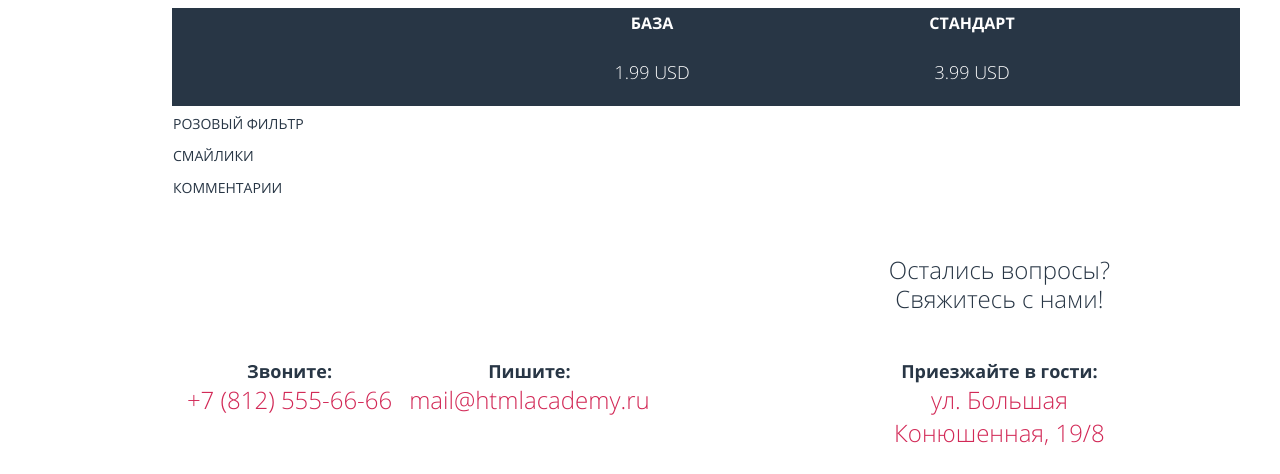
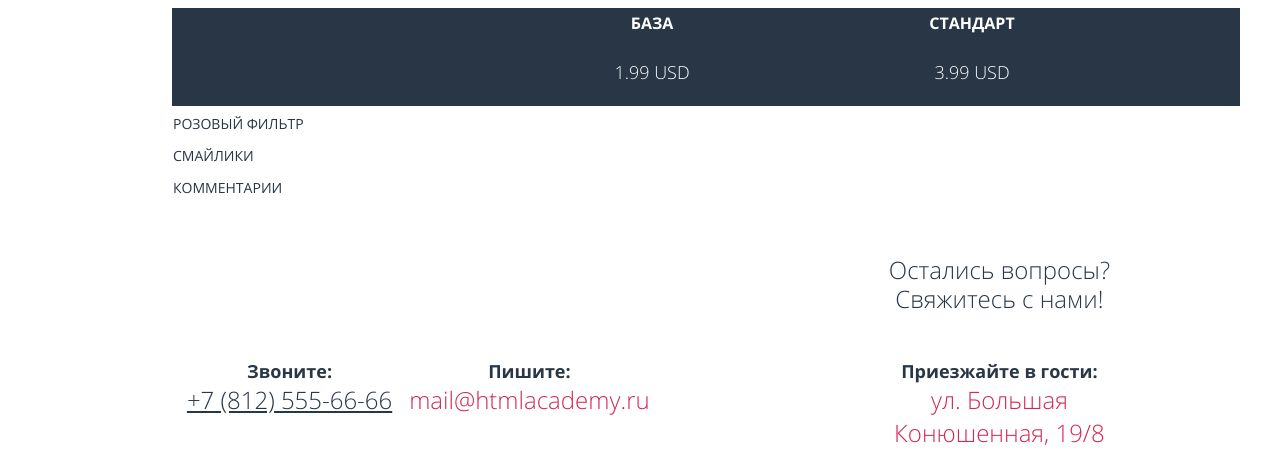
Before and after one commit to ant-druha/1924739-pink-24, a website: page source/index.html in a window 1280 px wide. In both pictures the pointer is over the link "+7 (812) 555-66-66". Shown: the part 1871-2345 px from the top of the page. Drawn offline with nearby package versions, Linux system fonts and the light colour scheme; files that its build step writes are made by us from their sources.

Commit message:
contacts link basic states.

```diff
--- a/source/less/components/contacts.less
+++ b/source/less/components/contacts.less
@@ -95,6 +95,16 @@ address.contacts__type {
   display: block;
 
   text-decoration: none;
+
+  &:hover {
+    color: @blue-gray;
+
+    text-decoration: underline;
+  }
+
+  &:active {
+    opacity: 0.3;
+  }
 }
 
 .contacts__type-text {
```
